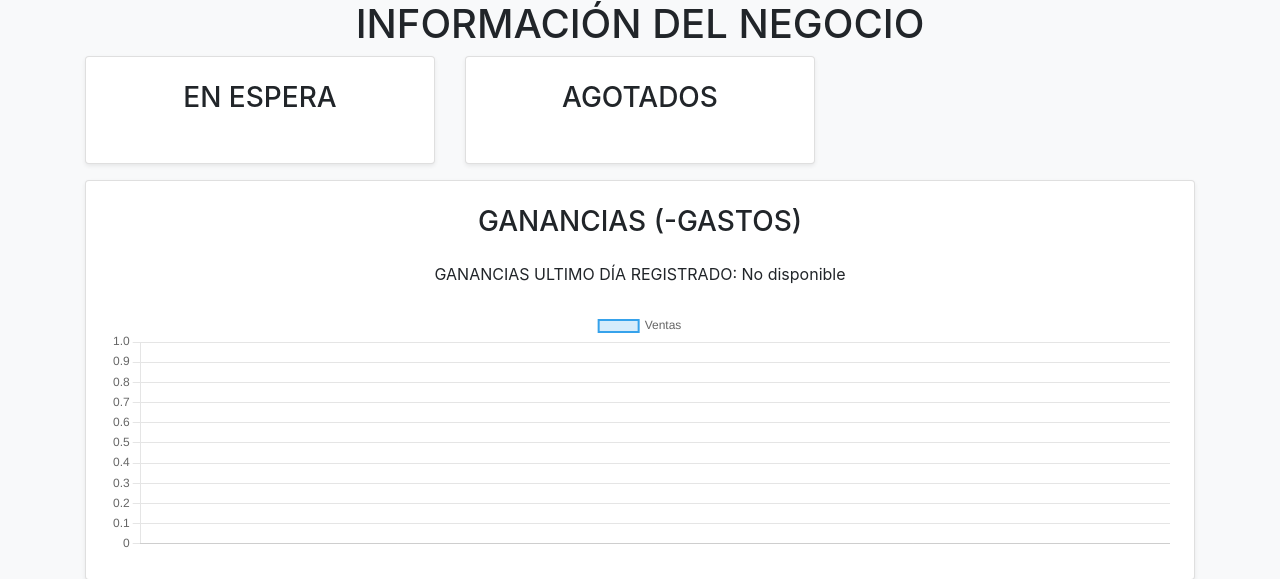
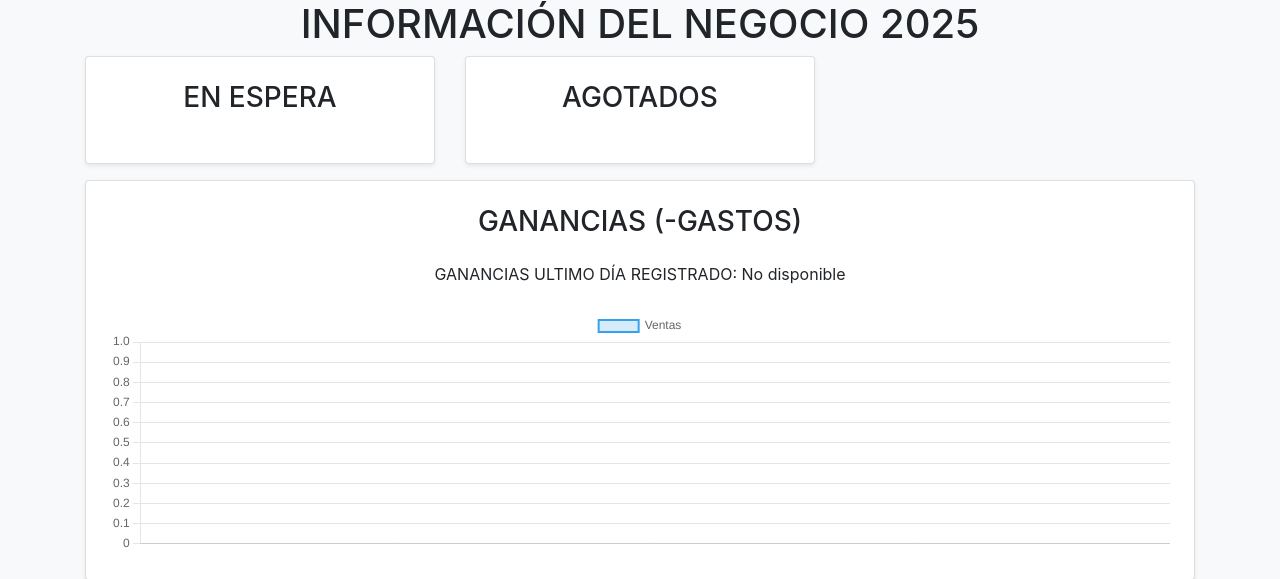
Before and after one commit to napsdev/invetoryteller, a PHP site: page /repsalidas?year=2025 in a window 1280 px wide. Shown: the part 56-635 px from the top of the page. Run offline with PHP 8.4, Linux system fonts and the light colour scheme; the visitor is signed in with stand-in values (Sample User, id 1); data that the repository does not hold is empty.

Commit message:
add year to the view

```diff
--- a/src/Views/dashboard.php
+++ b/src/Views/dashboard.php
@@ -7,7 +7,7 @@
 
 <div class="row">
     <div class="col-12">
-        <h1 class="text-center">INFORMACIÓN DEL NEGOCIO</h1>
+        <h1 class="text-center">INFORMACIÓN DEL NEGOCIO <?= $_GET['year'] ?? date('Y') ?></h1>
     </div>
 </div>
 
```
